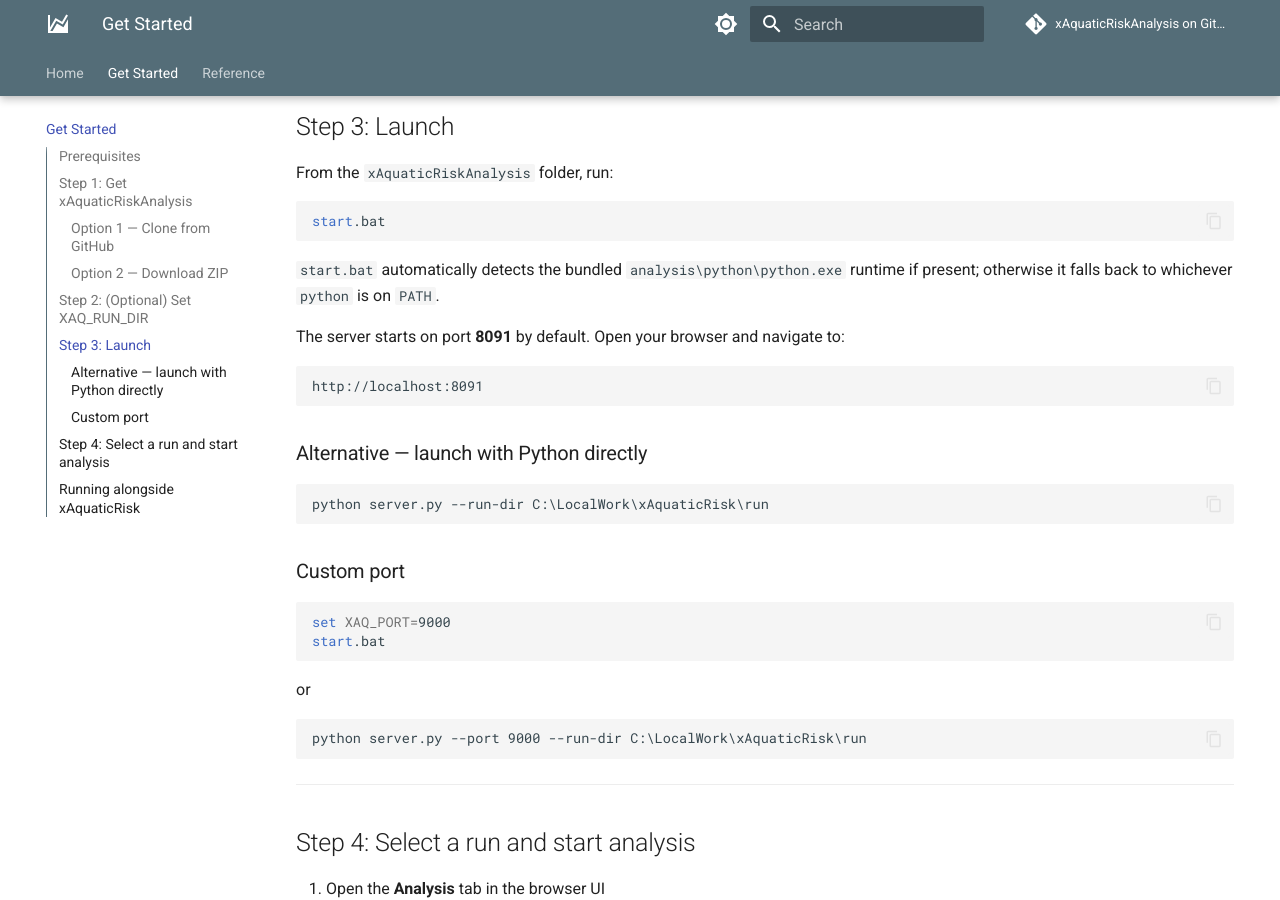
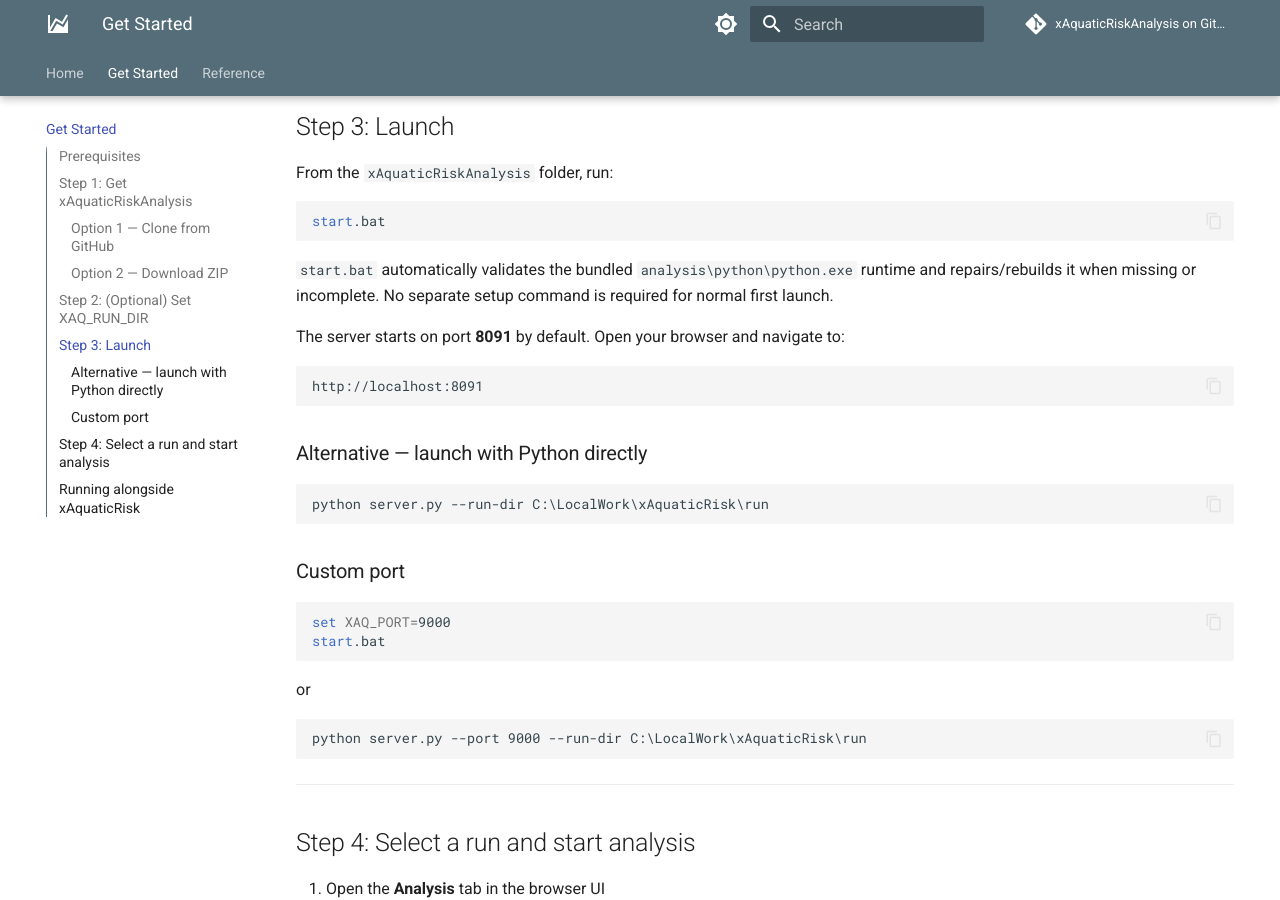
Before and after one commit to xlandscape/xAquaticRiskAnalysis, an MkDocs documentation site: the page built from docs/getstarted/getstarted.md, in a window 1280 px wide and 900 px high, scrolled down 1250 px. Built offline with MkDocs 1.6.1 and Material for MkDocs 9.7.7, drawn with Linux system fonts in a browser that asks for light colours; comment, search, counter and statistics services are not loaded.

Commit message:
Auto-bootstrap analysis runtime on start

````diff
--- a/docs/getstarted/getstarted.md
+++ b/docs/getstarted/getstarted.md
@@ -56,7 +56,8 @@
 start.bat
 ```
 
-`start.bat` automatically detects the bundled `analysis\python\python.exe` runtime if present; otherwise it falls back to whichever `python` is on `PATH`.
+`start.bat` automatically validates the bundled `analysis\python\python.exe` runtime and repairs/rebuilds it when missing or incomplete.
+No separate setup command is required for normal first launch.
 
 The server starts on port **8091** by default. Open your browser and navigate to:
 
````
Also changed, not shown: README.md (+5 -2 lines), 3 other files.
